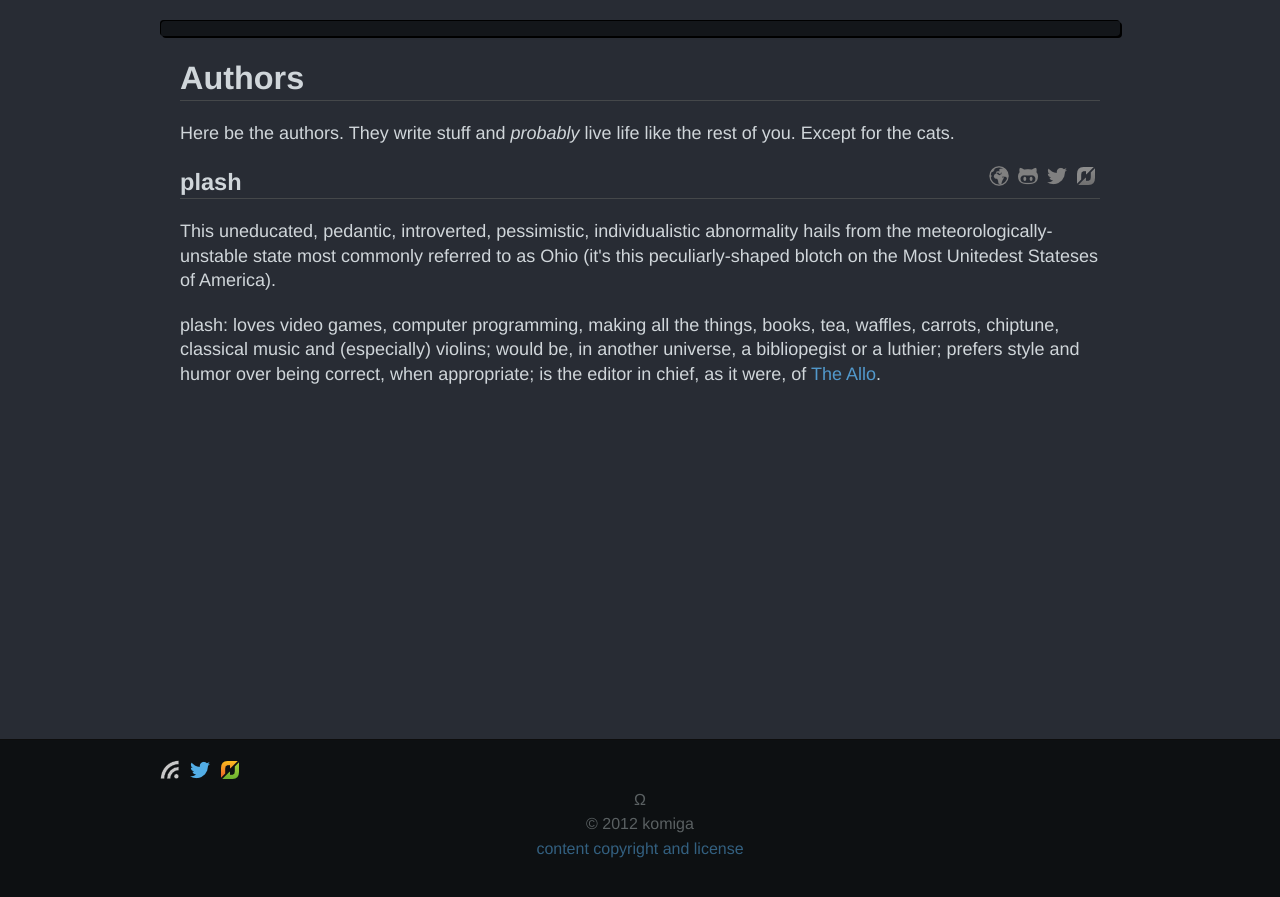
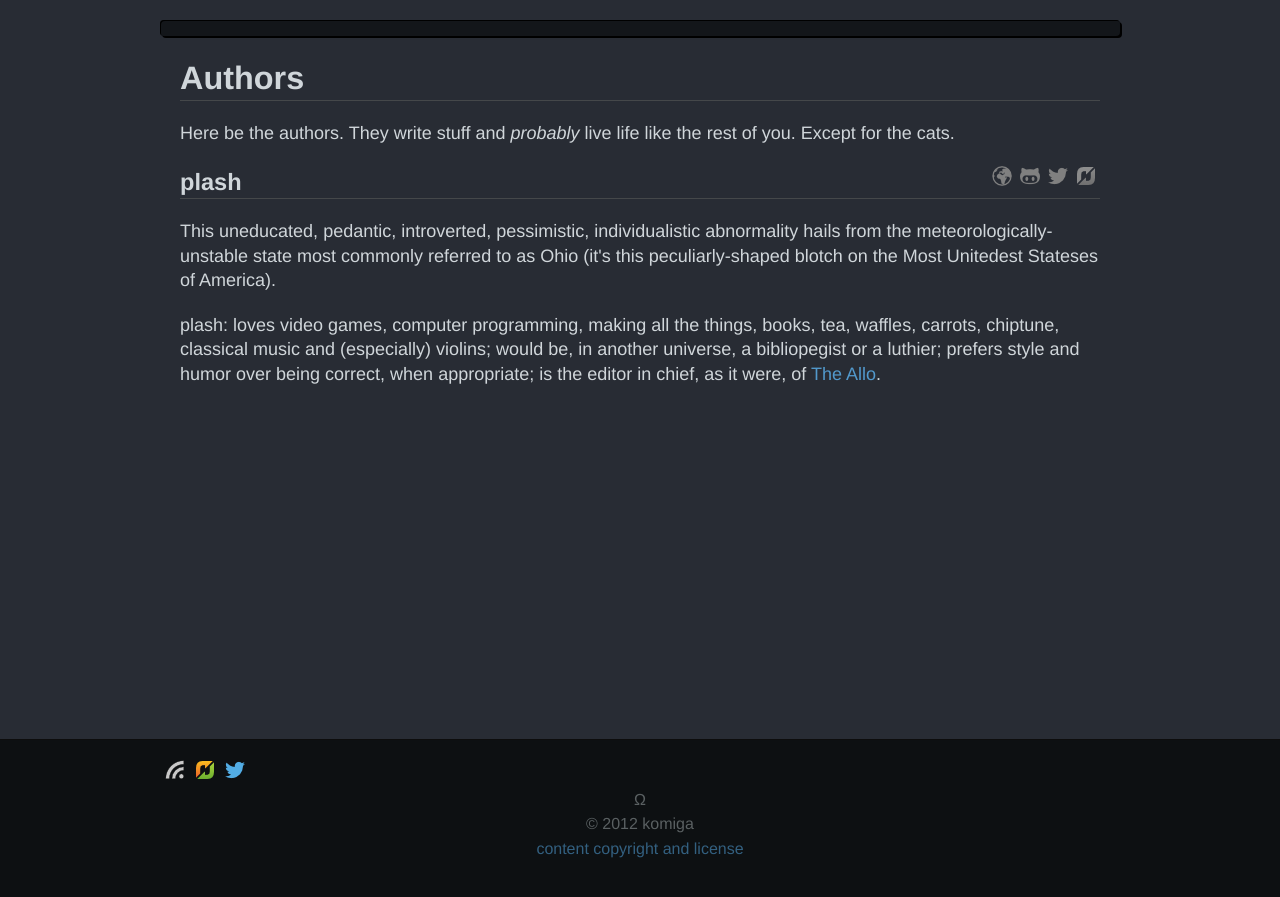
Before and after one commit to Allopoeia/allopoeia.github.com, a Jekyll site: the page built from authors.html, in a window 1280 px wide. Shown: the top 897 px of the page. Built offline with Jekyll 4.4.1, drawn with Linux system fonts in a browser that asks for light colours; Markdown is read by kramdown in place of the engine named in the settings; comment, search, counter and statistics services are not loaded.

Commit message:
Reordered personal and global links; corrected margins/padding and sizing.
Reordered personal site list; corrected margins and sizing.
Reordered global icon-link list; corrected padding.

```diff
--- a/_config.yml
+++ b/_config.yml
@@ -42,9 +42,9 @@
 
 personal-site-types: {
   website: {class: home, text: "Web site", title: "Web site", base-url: "http://"},
+  flattr: {class: flattr, text: "Flattr", title: "Flattr", base-url: "http://flattr.com/profile/"},
   twitter: {class: twitter, text: "Twitter", title: "Twitter", base-url: "http://twitter.com/"},
-  github : {class: github , text: "GitHub" , title: "GitHub", base-url: "https://github.com/"},
-  flattr: {class: flattr, text: "Flattr", title: "Flattr", base-url: "http://flattr.com/profile/"}
+  github : {class: github , text: "GitHub" , title: "GitHub", base-url: "https://github.com/"}
 }
 
 authors: {
--- a/_includes/common/render_personal_site_list
+++ b/_includes/common/render_personal_site_list
@@ -1,3 +1,5 @@
+{% capture __minify %}
+
 {% comment %}
 <!--
 	Parameters:
@@ -16,3 +18,4 @@
 {% endfor %}
 </div>
 {% assign _tpl = null %}{% assign _type_list = null %}{% assign _extra_classes = null %}
+{% endcapture %}{% include common/minify_reprint %}
--- a/_layouts/default.html
+++ b/_layouts/default.html
@@ -98,8 +98,8 @@
 		<table>
 		<tr>
 			<td>{% include component/feedburner_element %}</td>
+			<td>{% include component/flattr_element %}</td>
 			<td>{% include component/twitter_element %}</td>
-			<td>{% include component/flattr_element %}</td>
 			<td>{% include component/plusone_global %}</td>
 		</tr>
 		</table>
--- a/css/screen.css
+++ b/css/screen.css
@@ -327,7 +327,10 @@
 #top_footer .right {float: right;}
 
 #top_footer a {color: #336080;}
-#top_footer td {padding-right: 10px;}
+#top_footer td {
+	padding-left: 5px;
+	padding-right: 5px;
+}
 
 /* Other stuff */
 
@@ -373,8 +376,10 @@
 
 .personal-site-list .clicky {
 	display: inline-table;
-	height: 24px;
-	width: 24px;
+	height: 20px;
+	width: 20px;
+	margin-left: 4px;
+	margin-right: 4px;
 }
 
 /*.personal-site-list .clicky {-webkit-filter: contrast(0.001) grayscale(1.0);}
```
